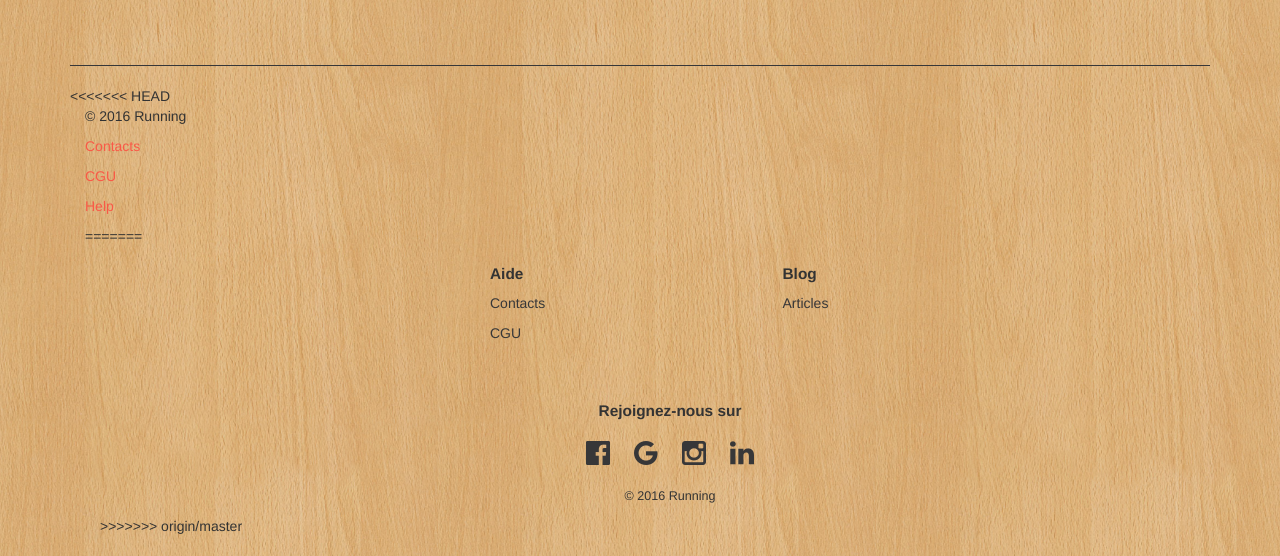
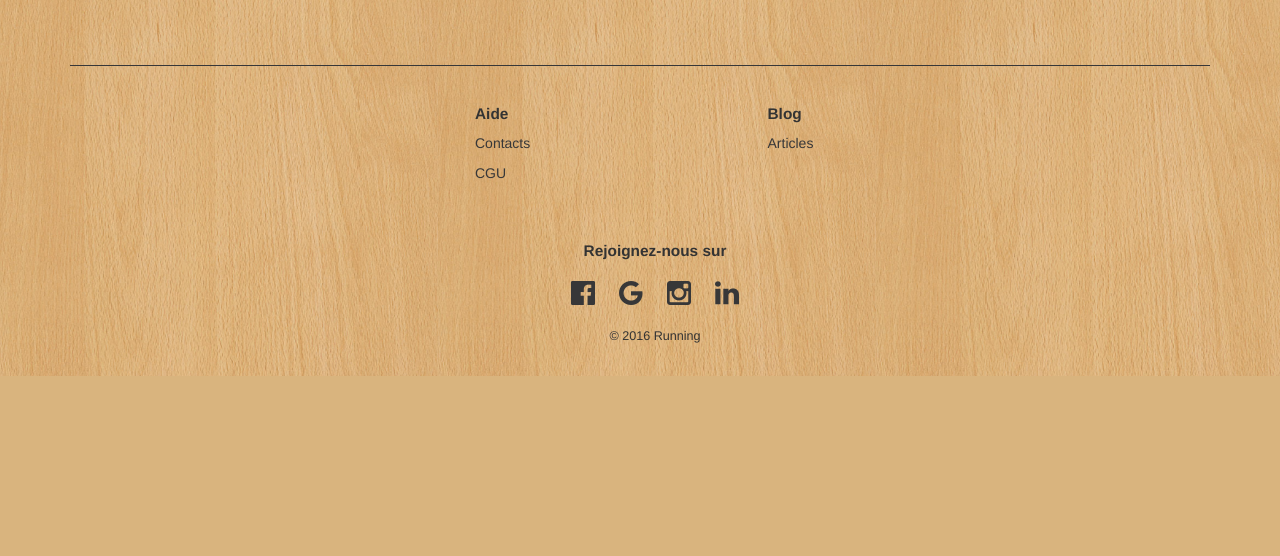
Before and after one commit to AlexBauchet/Running, a PHP site: page /index.php in a window 1280 px wide. Shown: the part 1260-1816 px from the top of the page. After the commit the page ends 1636 px from the top, so only its background shows below. Run offline with PHP 8.4, Linux system fonts and the light colour scheme; some libraries are stand-ins or nearby versions.

Commit message:
suppression <<<<<head origin master

```diff
--- a/include/footer.php
+++ b/include/footer.php
@@ -1,12 +1,4 @@
 <footer>
-<<<<<<< HEAD
-
-	<div class="container">
-	    <p>&copy; 2016 Running</p>
-		<p><a href="#">Contacts</a></p>
-		<p><a href="#">CGU</a></p>
-		<p><a href="#">Help</a></p>
-=======
 
 	<div class="container">
 		<div class="row">
@@ -42,7 +34,6 @@
 				</div>
 			</div>
 		</div>
->>>>>>> origin/master
 	</div>
 
 
```
